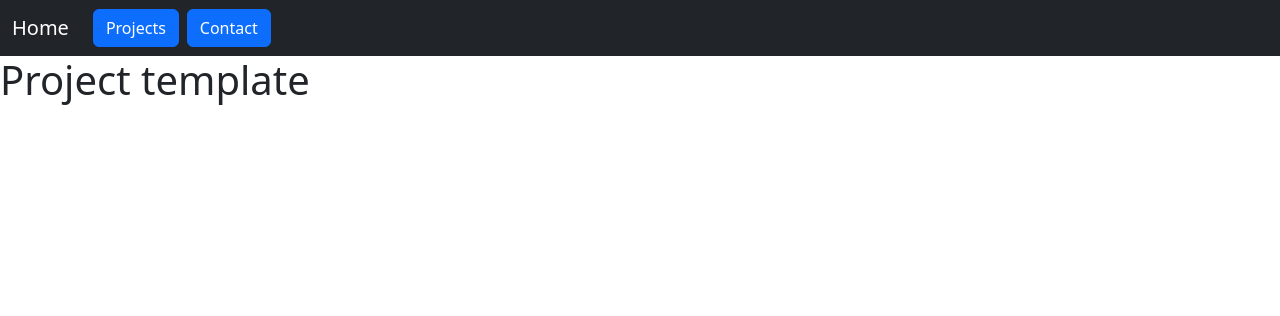
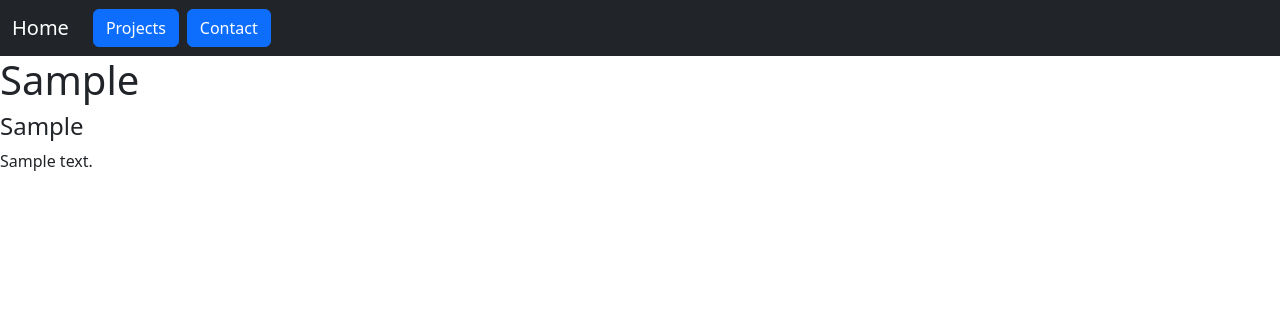
Before and after one commit to Arthemyst/my_portfolio, a Django app: template src/portfolio_app1/templates/portfolio_app1/project.html in a window 1280 px wide. Shown: the top 316 px of the page. Run offline with Django 4.2, Linux system fonts and the light colour scheme; the template is opened without the code that fills it: values that come from a table or form of the project are taken from there, others are empty; tables that the repository leaves empty hold one stand-in row (values such as "Sample post"); some libraries are stand-ins or nearby versions.

Commit message:
Feat: Created layout in project page and connected "Read more" button in projects page with project page.

```diff
--- a/src/portfolio_app1/templates/portfolio_app1/project.html
+++ b/src/portfolio_app1/templates/portfolio_app1/project.html
@@ -1,6 +1,19 @@
 {% extends "portfolio_app1/base.html" %}
 
 {% block content %}
-<h1>Project template</h1>
+<style>
+</style>
+<div>
+    <h1>{{project.headline}}</h1>
+    {% if project.sub_headline %}
+
+    <h4>{{project.sub_headline}}</h4>
+    {% endif %}
+
+    <p>{{project.body}}</p>
+
+
+
+</div>
 
 {% endblock content %}
--- a/src/portfolio_app1/templates/portfolio_app1/projects.html
+++ b/src/portfolio_app1/templates/portfolio_app1/projects.html
@@ -60,12 +60,11 @@
                 <div class="card shadow-sm">
                     <img src="..." class="card-img-top" alt="...">
                     <div class="card-body">
-                        <div>
                         <h5 class="card-title">{{project.headline}}</h5>
                         {% if project.sub_headline %}
                         <p class="card-text">{{project.sub_headline}}</p>
                         {% endif %}
-                            <a href="#" class="btn btn-primary">Read more</a>
+                        <a href="{% url 'project' project.id %}" class="btn btn-primary">Read more</a>
 
                         <hr>
                         <div class="tags-wrapper">
@@ -74,7 +73,6 @@
                                 <h6><span class="tag-size">{{tag}}</span></h6>
                             </div>
                             {% endfor %}
-                            </div>
                         </div>
                     </div>
                     <hr>
--- a/src/portfolio_app1/urls.py
+++ b/src/portfolio_app1/urls.py
@@ -4,6 +4,6 @@ from . import views
 urlpatterns = [
     path("", views.home, name="home"),
     path("projects/", views.projects, name="projects"),
-    path("project/", views.project, name="project"),
+    path("project/<int:pk>", views.project, name="project"),
     path('profile/', views.profile, name="profile"),
 ]
```
Also changed, not shown: src/portfolio_app1/views.py (+5 -2 lines). Lines whose indentation alone changed are shown as unchanged.
